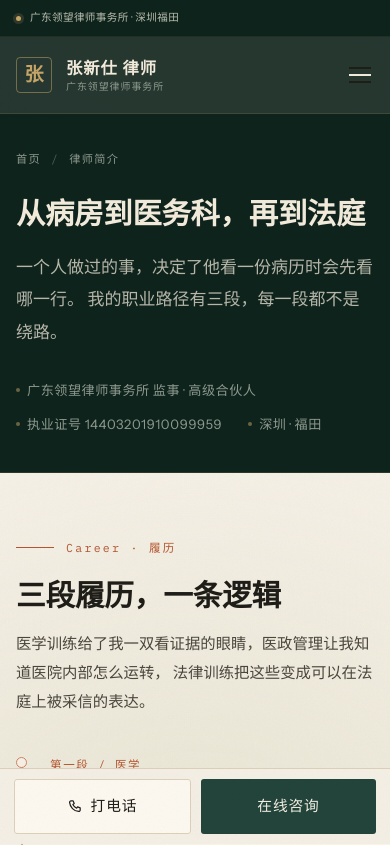
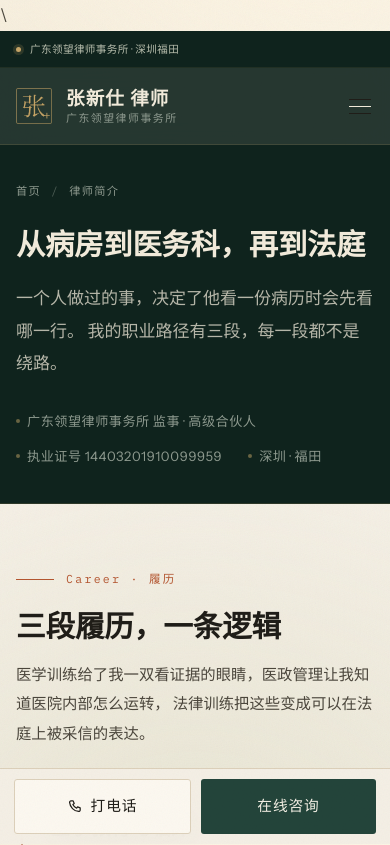
Before and after one commit to vibeluvcommerce/lingwang, a plain HTML site: page about.html in a window 390 px wide. Shown: the top 845 px of the page. Drawn offline with Linux system fonts and the light colour scheme.

Commit message:
更新品牌资产：新 logo 标记 + favicon 全套 + ICP 备案号
- 品牌区改为「方框张标记图 + 姓名/律所文本」：组合标里的律所名只占字高 10%，
  直接缩到 42px 会糊成 3px，故从组合标裁出 436x436 标记单独使用，文本仍留在 DOM
- 5 页加入 favicon.ico / svg / 32x32 / apple-touch-icon
- 页脚加入 粤ICP备2026128686号-2（链接至 beian.miit.gov.cn）
- main.css 移除已无引用的 .brand-seal 规则

```diff
--- a/about.html
+++ b/about.html
@@ -8,7 +8,11 @@
 <link rel="canonical" href="https://zhangxinshi.com/about/">
 <meta property="og:title" content="律师简介｜张新仕 · 广东领望律师事务所">
 <meta property="og:url" content="https://zhangxinshi.com/about/">
-<meta name="theme-color" content="#0F231D">
+\<meta\ name\=\"theme\-color\"\ content\=\"\#0F231D\"\>
+<link rel="icon" href="/favicon.ico" sizes="any">
+<link rel="icon" type="image/svg+xml" href="/favicon.svg">
+<link rel="icon" type="image/png" sizes="32x32" href="/favicon-32x32.png">
+<link rel="apple-touch-icon" href="/favicon-180x180.png">
 
 <link rel="preconnect" href="https://fonts.googleapis.com">
 <link rel="preconnect" href="https://fonts.gstatic.com" crossorigin>
@@ -53,11 +57,8 @@
 <header class="site-head">
   <div class="wrap head-inner">
     <a class="brand" href="index.html" aria-label="张新仕律师 首页">
-      <span class="brand-seal" aria-hidden="true">张</span>
-      <span class="brand-text">
-        <strong>张新仕 律师</strong>
-        <em>广东领望律师事务所</em>
-      </span>
+      <span class="brand-mark" aria-hidden="true"><img src="assets/img/zhangxinshi-mark.png" alt="" width="436" height="436"></span>
+      <span class="brand-text"><strong>张新仕 律师</strong><em>广东领望律师事务所</em></span>
     </a>
 
     <nav class="nav" id="nav" aria-label="主导航">
@@ -303,11 +304,8 @@
     <div class="foot-grid">
       <div class="foot-brand">
         <a class="brand" href="index.html">
-          <span class="brand-seal" aria-hidden="true">张</span>
-          <span class="brand-text">
-            <strong>张新仕 律师</strong>
-            <em>广东领望律师事务所</em>
-          </span>
+          <span class="brand-mark" aria-hidden="true"><img src="assets/img/zhangxinshi-mark.png" alt="" width="436" height="436"></span>
+          <span class="brand-text"><strong>张新仕 律师</strong><em>广东领望律师事务所</em></span>
         </a>
         <p>
           医疗损害责任纠纷 · 司法鉴定异议与纠错 · 医疗机构合规。
@@ -346,7 +344,7 @@
     </div>
     <div class="foot-legal" style="padding-top:0;border-top:0">
       <p>© 2026 广东领望律师事务所 · 张新仕律师</p>
-      <p><a href="#">免责声明</a> · <a href="#">隐私政策</a></p>
+      <p><a href="https://beian.miit.gov.cn/" target="_blank" rel="noopener noreferrer">粤ICP备2026128686号-2</a> · <a href="#">免责声明</a> · <a href="#">隐私政策</a></p>
     </div>
   </div>
 </footer>
--- a/assets/css/main.css
+++ b/assets/css/main.css
@@ -186,20 +186,18 @@
   flex: none;
 }
 
-.brand-seal {
-  display: grid;
-  place-items: center;
+/* 方框「张」标记 —— 从品牌组合标裁出（透明底，源图 436×436），
+   姓名与律所名用 HTML 文本而不是整张组合标：组合标里的律所名只占字高 10%，
+   缩到 42px 会糊成 3px；文本还能被搜索抓取。 */
+.brand-mark {
+  display: block;
+  flex: none;
+}
+
+.brand-mark img {
+  display: block;
   width: 42px;
   height: 42px;
-  flex: none;
-  border: 1.5px solid var(--brass-dim);
-  border-radius: 4px;
-  color: var(--brass);
-  font-family: var(--font-display);
-  font-size: 22px;
-  font-weight: 700;
-  line-height: 1;
-  padding-bottom: 2px;
 }
 
 .brand-text {
@@ -2302,7 +2300,6 @@
 
 .foot-brand .brand-text strong { color: #F1EDE1; }
 .foot-brand .brand-text em { color: #8FA196; }
-.foot-brand .brand-seal { border-color: #D08260; color: #D08260; }
 
 .foot-brand p {
   margin-top: 20px;
@@ -2597,9 +2594,7 @@
   }
 
   .head-inner { min-height: 76px; }
-  .brand-seal { width: 36px; height: 36px; font-size: 19px; }
-  .brand-text strong { font-size: 1.02rem; }
-  .brand-text em { font-size: 0.62rem; letter-spacing: .1em; }
+  .brand-mark img { width: 36px; height: 36px; }
 
   /* Hero 转 flex，避免 grid 留下空格 */
   .hero-grid { display: flex; flex-direction: column; gap: 2.6rem; }
```
Also changed, not shown: cases.html (+10 -12 lines), contact.html (+10 -12 lines), index.html (+10 -12 lines), services.html (+10 -12 lines), assets/img/zhangxinshi-logo.png (added), assets/img/zhangxinshi-logo.svg (added), assets/img/zhangxinshi-mark.png (added), favicon-16x16.png (added), favicon-180x180.png (added), favicon-192x192.png (added), favicon-32x32.png (added), favicon-48x48.png (added), favicon-512x512.png (added), favicon-64x64.png (added), 2 more files.
